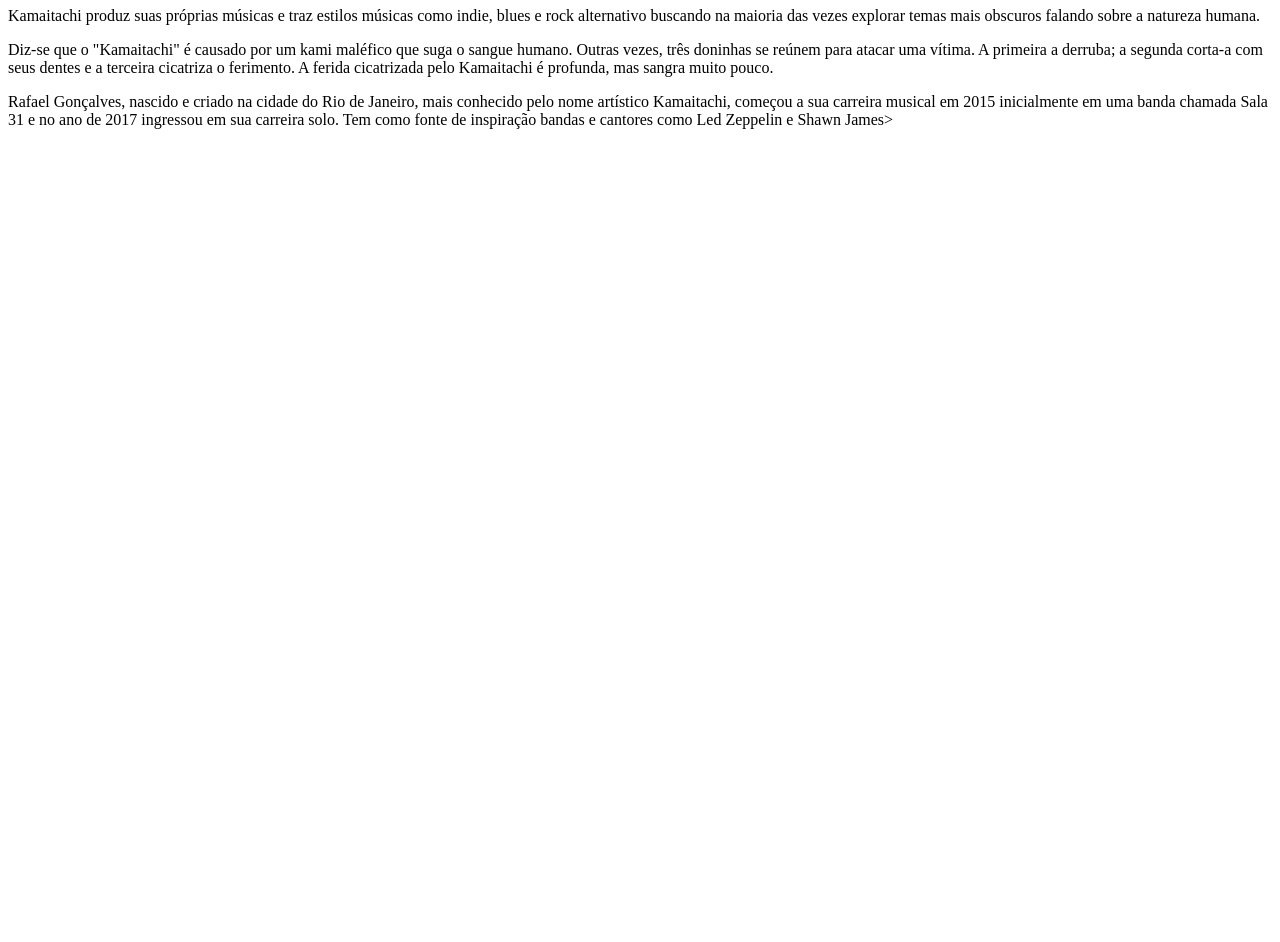
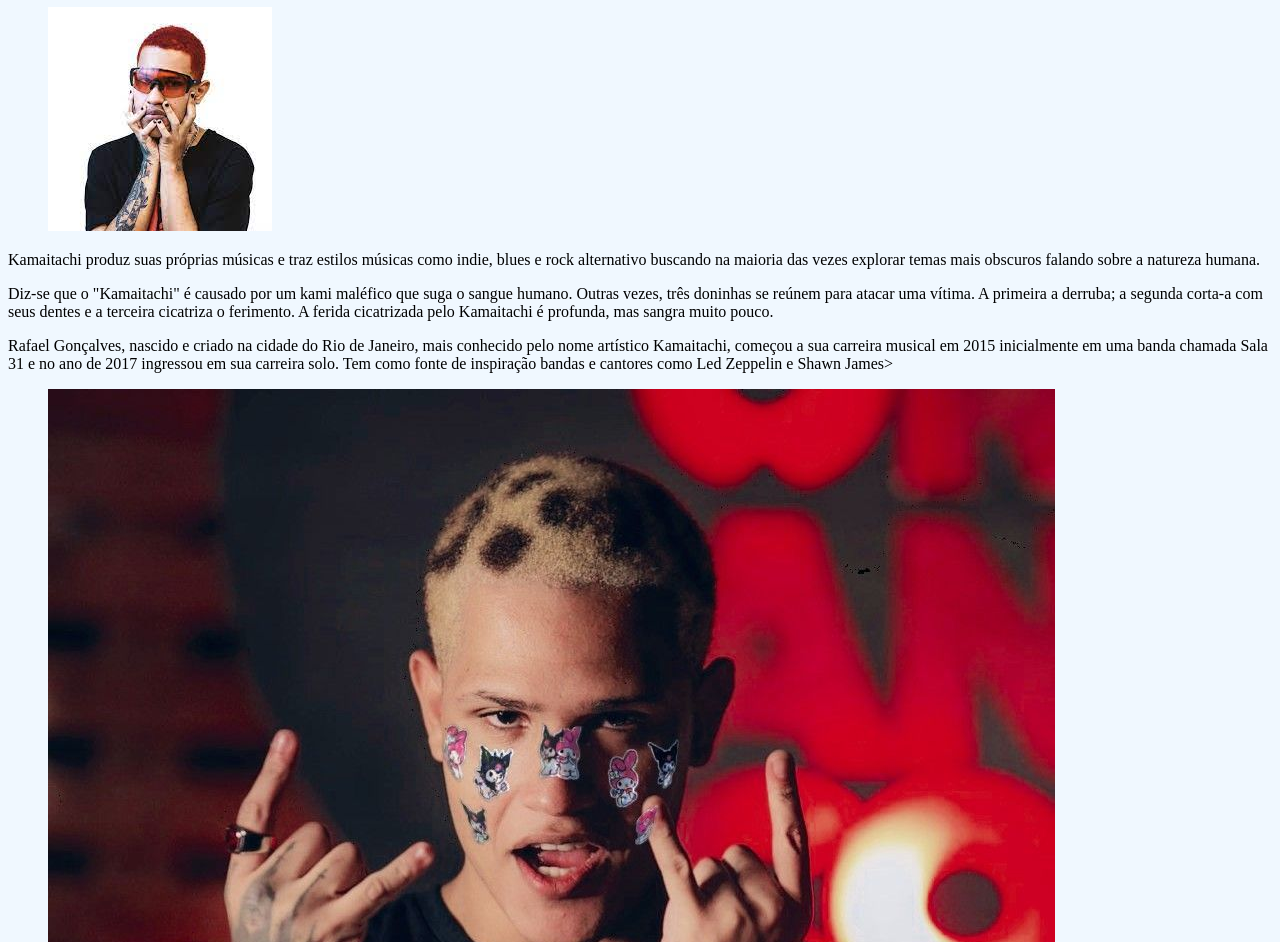
Before and after one commit to agathalouzada/sitekamai, a plain HTML site: page index.html in a window 1280 px wide. Shown: the part 73-1015 px from the top of the page. Before the commit the page ends 800 px from the top, so only its background shows below. Drawn offline with Linux system fonts and the light colour scheme.

Commit message:
inclusao de imagem e css

```diff
--- /dev/null
+++ b/css/estilo.css
@@ -0,0 +1,3 @@
+body{
+    background-color:#F0F8FF ;
+}
--- a/index.html
+++ b/index.html
@@ -4,12 +4,19 @@
     <meta charset="UTF-8">
     <meta http-equiv="X-UA-Compatible" content="IE=edge">
     <meta name="viewport" content="width=device-width, initial-scale=1.0">
+    <link rel="stylesheet" href="css/estilo.css">
     <title>kamaitachi</title>
 </head>
 <body>
     <h1>kamaitachi-sobre</h1>
+    <figure>
+        <img src="img/kamai1.jpg" alt="foto do kamaitachi com uma pose">
+    </figure>
     <p> Kamaitachi produz suas próprias músicas e traz estilos músicas como indie, blues e rock alternativo buscando na maioria das vezes explorar temas mais obscuros falando sobre a natureza humana.</p>
     <p>Diz-se que o "Kamaitachi" é causado por um kami maléfico que suga o sangue humano. Outras vezes, três doninhas se reúnem para atacar uma vítima. A primeira a derruba; a segunda corta-a com seus dentes e a terceira cicatriza o ferimento. A ferida cicatrizada pelo Kamaitachi é profunda, mas sangra muito pouco.</p>
     <p>Rafael Gonçalves, nascido e criado na cidade do Rio de Janeiro, mais conhecido pelo nome artístico Kamaitachi, começou a sua carreira musical em 2015 inicialmente em uma banda chamada Sala 31 e no ano de 2017 ingressou em sua carreira solo. Tem como fonte de inspiração bandas e cantores como Led Zeppelin e Shawn James></p>
+    <figure>
+        <img src="img/kamai2.jpg" alt="foto do kamaitachi com outra pose">
+    </figure>
 </body>
 </html>
```
Also changed, not shown: img/kamai1.jpg (added), img/kamai2.jpg (added).
